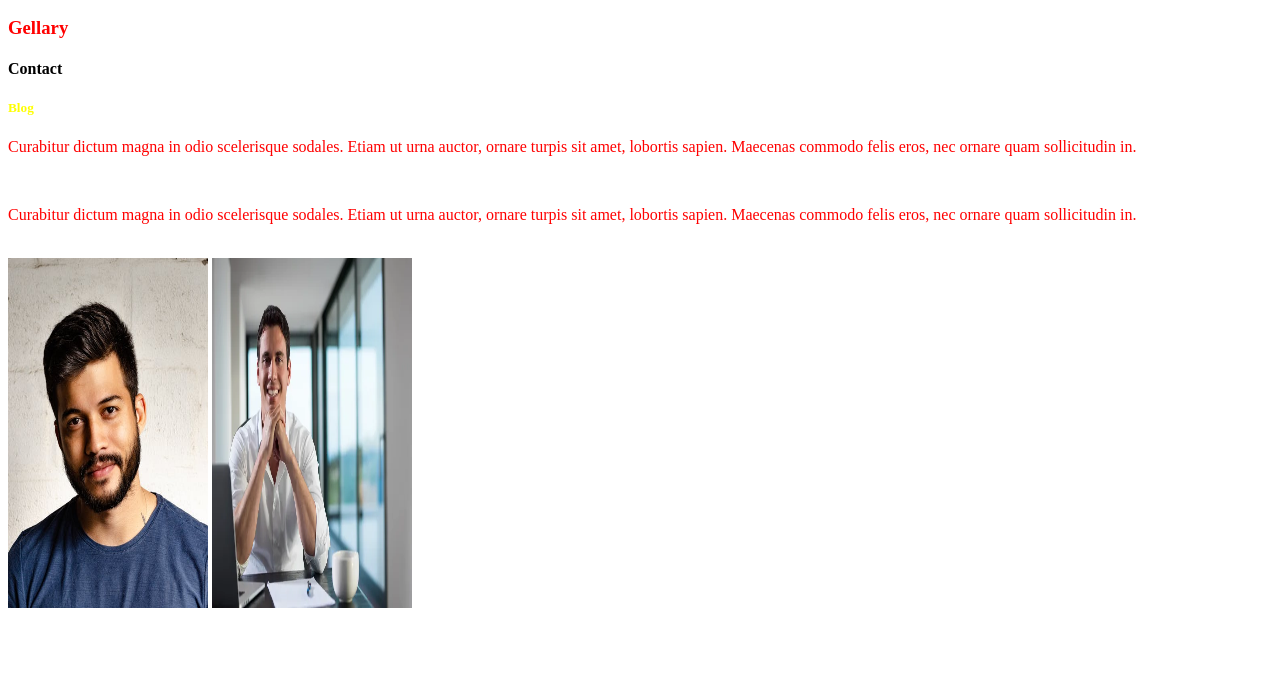
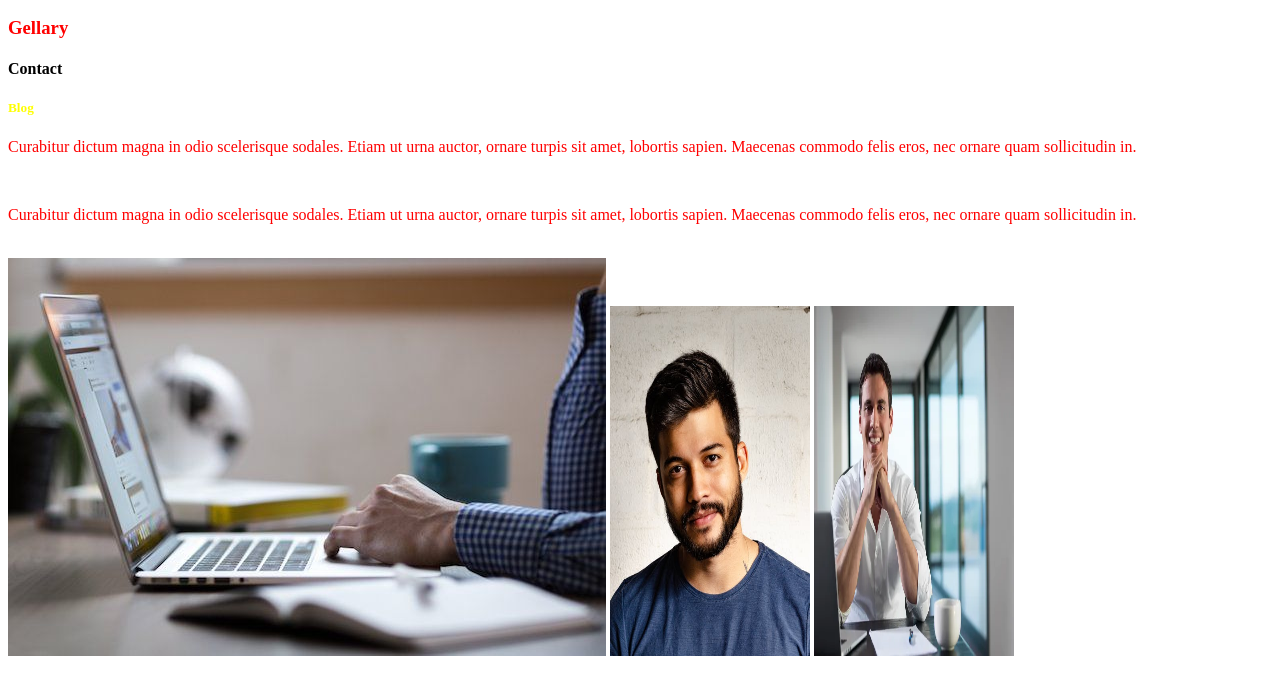
Before and after one commit to Tunzida/my-second-work, a plain HTML site: page index.html in a window 1280 px wide. Shown: the part 110-800 px from the top of the page. Drawn offline with Linux system fonts and the light colour scheme.

Commit message:
imag1 added

```diff
--- a/index.html
+++ b/index.html
@@ -15,7 +15,8 @@
     <h5>Blog</h5>
     <p>Curabitur dictum magna in odio scelerisque sodales. Etiam ut urna auctor, ornare turpis sit amet, lobortis sapien. Maecenas commodo felis eros, nec ornare quam sollicitudin in.</p>
     <br><p>Curabitur dictum magna in odio scelerisque sodales. Etiam ut urna auctor, ornare turpis sit amet, lobortis sapien. Maecenas commodo felis eros, nec ornare quam sollicitudin in.</p></br>
-    <img src="man.jpg" width="200px" height="350px">
+    <img src="images/image-alt-text.jpg" alt="">
+    <img src="man.jpg" width="200px" height="350px" alt="">
     <img src="man2.jpg" width="200px" height="350px" alt="">
 
   </body>
```
Also changed, not shown: images/image-alt-text.jpg (renamed from image-alt-text.jpg).
